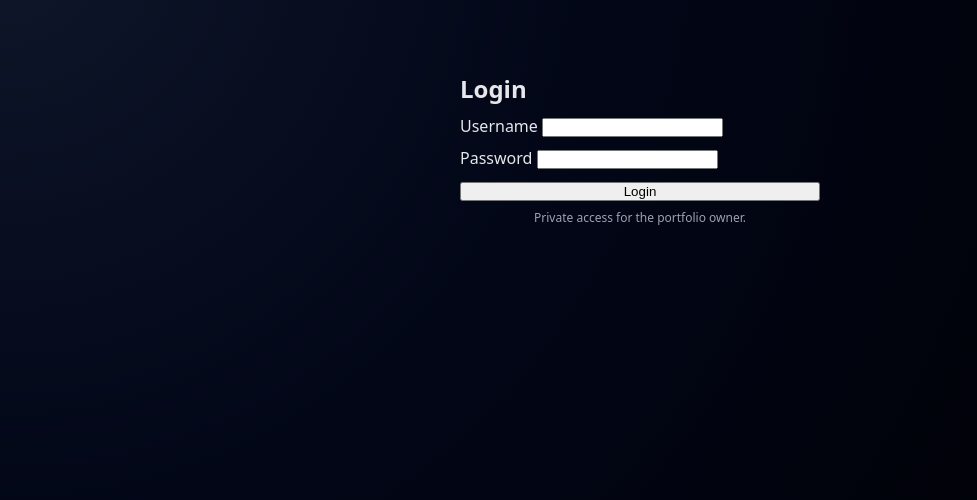
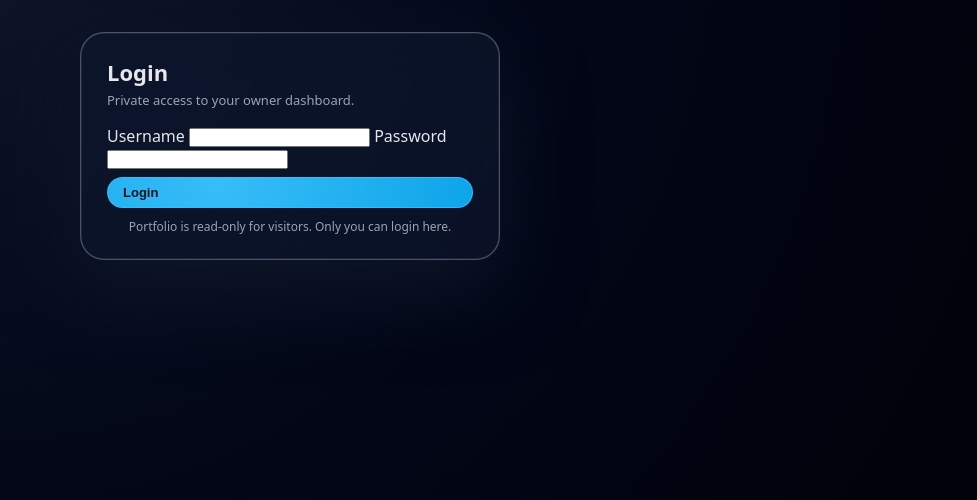
Before and after one commit to banuwij/trading-portfolio, a Flask app: page /login in a window 1280 px wide. Shown: the part 76-576 px from the top of the page, without its empty margins (0-977 px from the left). Run offline with Flask 3, Linux system fonts and the light colour scheme.

Commit message:
Refactor login.html for better design and structure
Updated the login form layout and improved styling.

```diff
--- a/templates/login.html
+++ b/templates/login.html
@@ -1,29 +1,44 @@
 {% extends "base.html" %}
+{% block title %}Login · Banu Trading Portfolio{% endblock %}
+
 {% block content %}
-<div class="card" style="max-width:360px;margin:40px auto;">
-  <h2 style="margin:0 0 10px;">Login</h2>
-  {% if error %}
-    <p style="color:#ef4444;font-size:13px;margin-top:0;">{{ error }}</p>
-  {% endif %}
 
-  <form action="{{ url_for('login') }}" method="post">
-    <input type="hidden" name="next" value="{{ next }}">
+<div class="page-center">
+  <div class="glass-card glass-card-compact" style="max-width:420px;width:100%;">
+    <div class="section-heading" style="margin-bottom:4px;">Login</div>
+    <p class="section-sub" style="margin-bottom:16px;">
+      Private access to your owner dashboard.
+    </p>
 
-    <div style="margin-bottom:10px;">
-      <label>Username</label>
-      <input name="username" autocomplete="username">
-    </div>
+    {% if error %}
+      <div class="alert-danger">
+        {{ error }}
+      </div>
+    {% endif %}
 
-    <div style="margin-bottom:10px;">
-      <label>Password</label>
-      <input type="password" name="password" autocomplete="current-password">
-    </div>
+    <form method="post" action="{{ url_for('login') }}" class="form-grid">
+      <input type="hidden" name="next" value="{{ next or url_for('index') }}"/>
 
-    <button type="submit" style="width:100%;">Login</button>
-  </form>
+      <label class="form-field">
+        <span class="form-label">Username</span>
+        <input type="text" name="username" required autocomplete="username"
+               value="{{ request.form.username or '' }}">
+      </label>
 
-  <p style="text-align:center;font-size:12px;color:#9ca3af;margin-top:8px;">
-    Private access for the portfolio owner.
-  </p>
+      <label class="form-field">
+        <span class="form-label">Password</span>
+        <input type="password" name="password" required autocomplete="current-password">
+      </label>
+
+      <button type="submit" class="btn btn-primary" style="margin-top:8px;width:100%;">
+        Login
+      </button>
+
+      <p class="section-sub" style="text-align:center;margin-top:10px;font-size:12px;">
+        Portfolio is read-only for visitors. Only you can login here.
+      </p>
+    </form>
+  </div>
 </div>
+
 {% endblock %}
```
